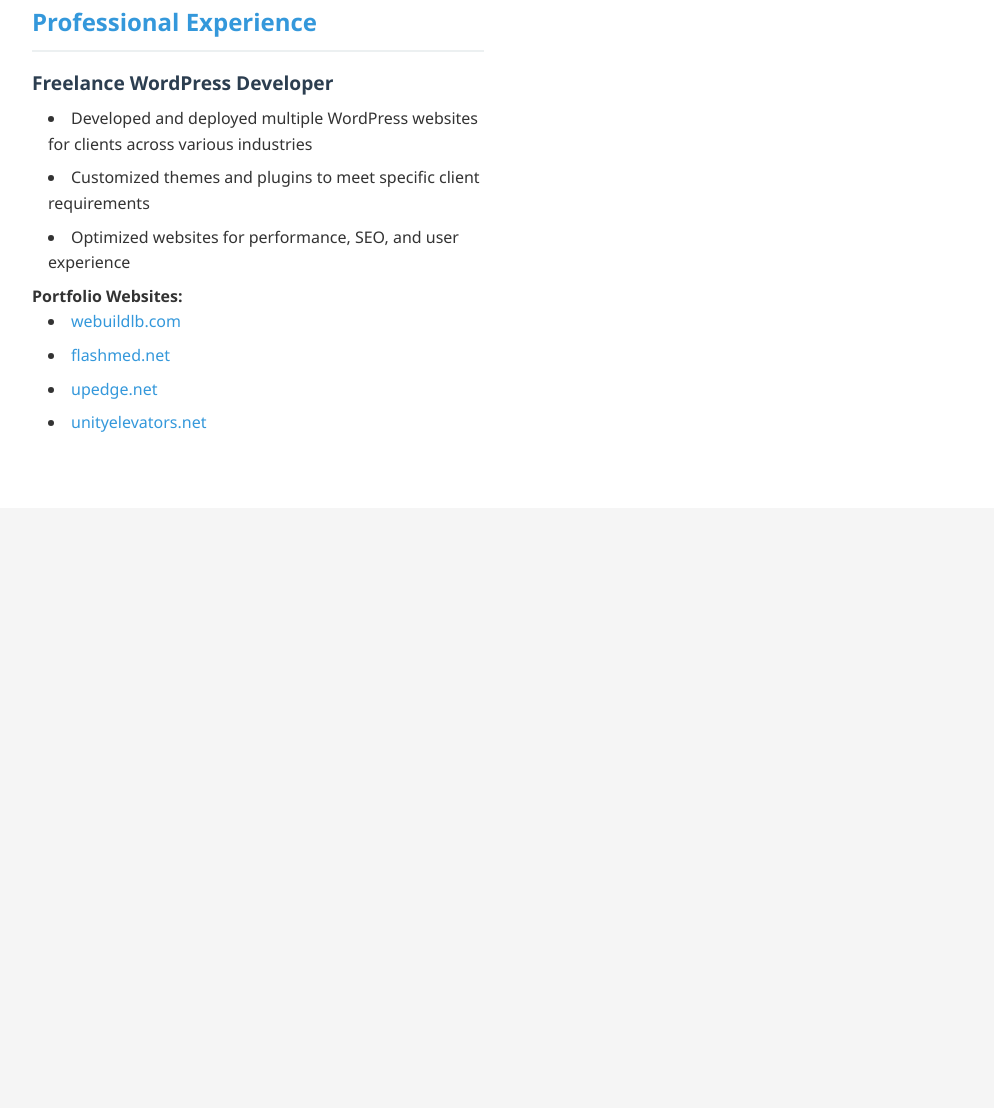
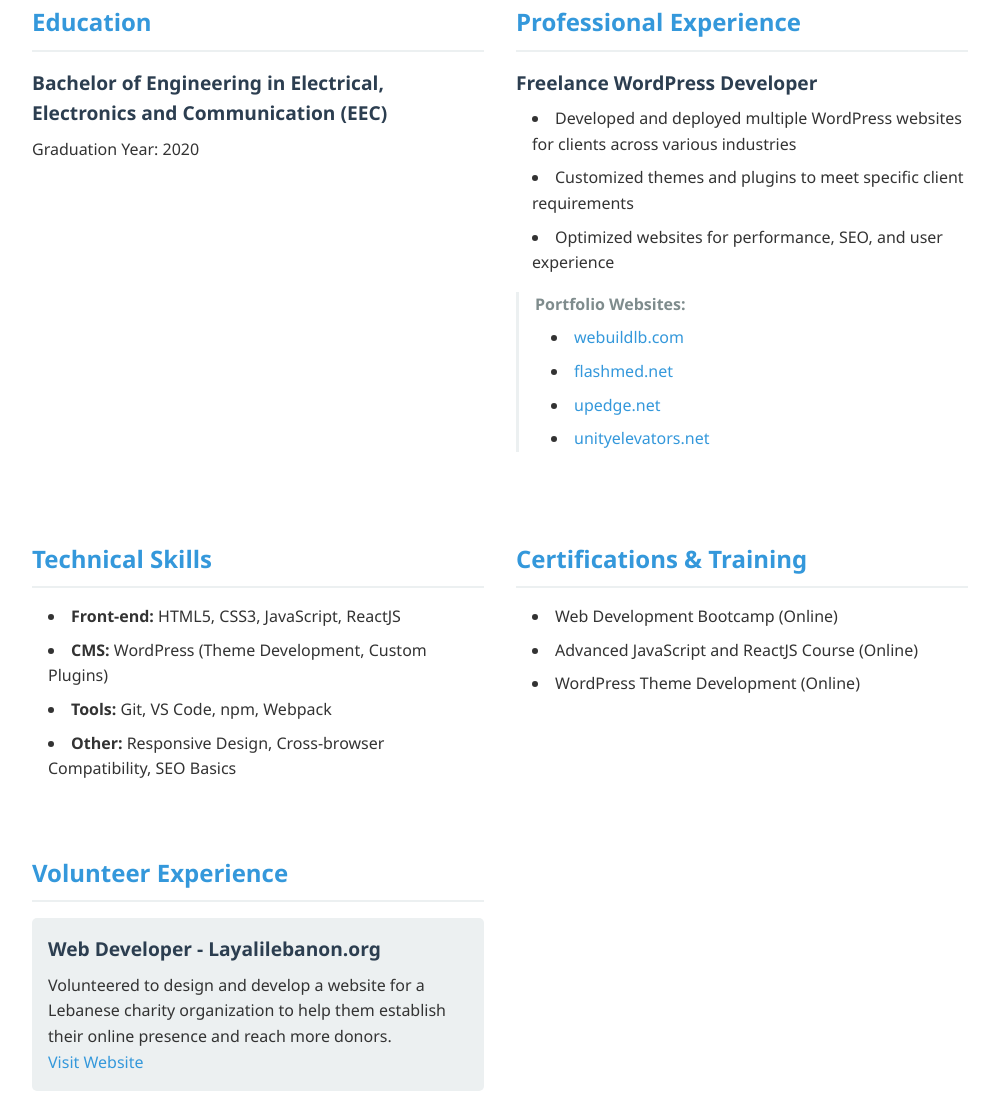
Before and after one commit to alihamad11/cv-assignment-fcs, a plain HTML site: page index.html in a window 1280 px wide. Shown: the part 524-1632 px from the top of the page, without its empty margins (140-1134 px from the left). Before the commit the page ends 1032 px from the top, so only its background shows below. Drawn offline with Linux system fonts and the light colour scheme.

Commit message:
finished the sections

```diff
--- a/index.html
+++ b/index.html
@@ -33,6 +33,14 @@
                     <p>28-year-old Electrical and Computer Engineering graduate with specialized training in web development. Skilled in HTML, CSS, JavaScript, ReactJS, and WordPress development. Experienced freelancer with a portfolio of successfully launched websites for various clients.</p>
                 </section>
 
+                <section class="education">
+                    <h2>Education</h2>
+                    <div class="degree">
+                        <h3>Bachelor of Engineering in Electrical, Electronics and Communication (EEC)</h3>
+                        <p>Graduation Year: 2020</p>
+                    </div>
+                </section>
+
                 <section class="experience">
                     <h2>Professional Experience</h2>
                     <div class="job">
@@ -54,6 +62,36 @@
                         </div>
                     </div>
                 </section>
+
+
+
+                <section class="skills">
+                    <h2>Technical Skills</h2>
+                    <ul>
+                        <li><strong>Front-end:</strong> HTML5, CSS3, JavaScript, ReactJS</li>
+                        <li><strong>CMS:</strong> WordPress (Theme Development, Custom Plugins)</li>
+                        <li><strong>Tools:</strong> Git, VS Code, npm, Webpack</li>
+                        <li><strong>Other:</strong> Responsive Design, Cross-browser Compatibility, SEO Basics</li>
+                    </ul>
+                </section>
+
+                <section class="certifications">
+                    <h2>Certifications & Training</h2>
+                    <ul>
+                        <li>Web Development Bootcamp (Online)</li>
+                        <li>Advanced JavaScript and ReactJS Course (Online)</li>
+                        <li>WordPress Theme Development (Online)</li>
+                    </ul>
+                </section>
+
+                <section class="volunteer">
+                    <h2>Volunteer Experience</h2>
+                    <div class="volunteer-work">
+                        <h3>Web Developer - Layalilebanon.org</h3>
+                        <p>Volunteered to design and develop a website for a Lebanese charity organization to help them establish their online presence and reach more donors.</p>
+                        <a href="https://layalilebanon.org" target="_blank">Visit Website</a>
+                    </div>
+                </section>
             </div>
         </main>
     </div>
--- a/styles.css
+++ b/styles.css
@@ -110,3 +110,44 @@ a:hover {
     width: 1.2rem;
     text-align: center;
 }
+
+.job {
+    margin-bottom: 1.5rem;
+}
+
+.websites {
+    margin-top: 1rem;
+    padding-left: 1rem;
+    border-left: 3px solid var(--light-color);
+}
+
+.websites h4 {
+    color: var(--text-light);
+    margin-bottom: 0.5rem;
+}
+
+.volunteer-work {
+    background-color: var(--light-color);
+    padding: 1rem;
+    border-radius: 5px;
+}
+
+
+@media (max-width: 768px) {
+    .main-content {
+        grid-template-columns: 1fr;
+        padding: 1rem;
+    }
+
+    header {
+        padding: 1.5rem;
+    }
+
+    .header-content h1 {
+        font-size: 2rem;
+    }
+
+    .header-content h2 {
+        font-size: 1.2rem;
+    }
+}
```
